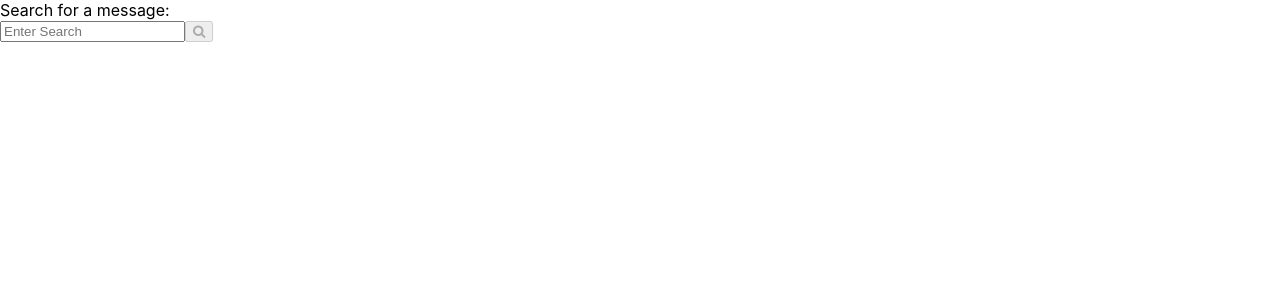
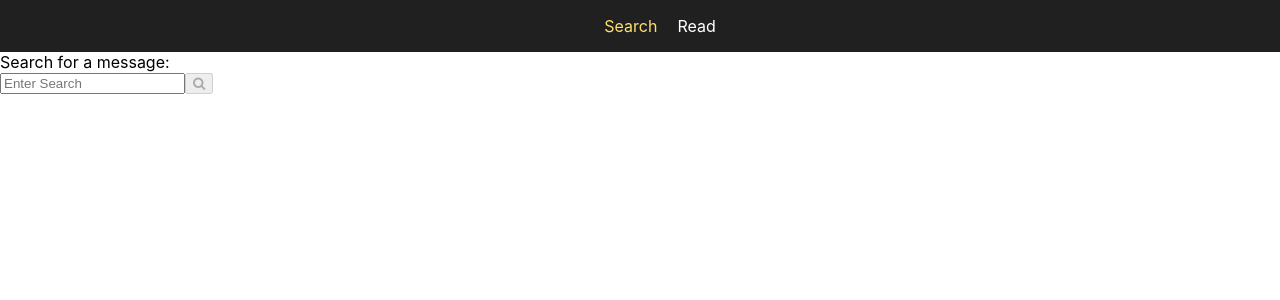
Before and after one commit to besdanielb/message-search, a React (Create React App) app: page /search in a window 1280 px wide. Shown: the top 300 px of the page. Built offline with nearby package versions, Linux system fonts and the light colour scheme.

Commit message:
added simple  nav bar

```diff
--- a/package.json
+++ b/package.json
@@ -11,6 +11,7 @@
     "node-sass": "^5.0.0",
     "react": "^17.0.2",
     "react-dom": "^17.0.2",
+    "react-router-dom": "^5.2.0",
     "react-scripts": "4.0.3",
     "web-vitals": "^2.1.0"
   },
--- a/src/App.js
+++ b/src/App.js
@@ -1,82 +1,44 @@
 import "./App.scss";
-import React from "react";
+import {
+  BrowserRouter as Router,
+  Switch,
+  Route,
+  Link,
+  Redirect,
+} from "react-router-dom";
+import Search from "./Pages/Search/search";
+import Read from "./Pages/Read/read";
+
+//use state to get the active link to apply css class
 
 function App() {
-  const [searchTerm, setSearchTerm] = React.useState("");
-  const [searchResults, setSearchResults] = React.useState([]);
-  const [messageToRead, setMessageToRead] = React.useState();
+  return (
+    <Router>
+      <div>
+        <nav className="nav-bar">
+          <ul>
+            <li className="nav-bar__link active">
+              <Link to="/search">Search</Link>
+            </li>
+            <li className="nav-bar__link">
+              <Link to="/read">Read</Link>
+            </li>
+          </ul>
+        </nav>
 
-  const onSearch = () => {
-    const url = "http://localhost:3001/search?title=" + searchTerm;
-    fetch(url)
-      .then((response) => response.json())
-      .then(
-        (results) => {
-          setSearchResults(results);
-        },
-        (error) => {
-          console.log("error: " + error);
-        }
-      );
-  };
-
-  const onSearchInputValueChange = (event) => {
-    setSearchTerm(event.target.value);
-  };
-
-  const onReadMessage = (messageDate) => {
-    const url = "http://localhost:3001/message/" + messageDate;
-    fetch(url)
-      .then((response) => response.json())
-      .then(
-        (results) => {
-          setMessageToRead(results);
-        },
-        (error) => {
-          console.log("error: " + error);
-        }
-      );
-  };
-
-  const goBackToSearch = () => {
-    setMessageToRead(null);
-  };
-
-  if (!messageToRead) {
-    return (
-      <>
-        <div>Search for a message:</div>
-        <input
-          type="text"
-          placeholder="Enter Search"
-          value={searchTerm}
-          onChange={onSearchInputValueChange}
-        />
-        <button onClick={onSearch} disabled={!searchTerm}>
-          <i className="fa fa-search"></i>
-        </button>
-        <ul>
-          {searchResults.map((result, index) => (
-            <li key={index} onClick={() => onReadMessage(result.sermonDate)}>
-              {result.sermonDate} | {result.sermonTitle} | {result.paragraph}
-            </li>
-          ))}
-        </ul>
-      </>
-    );
-  } else {
-    return (
-      <>
-        <div>Message {messageToRead?.sermonTitle}</div>
-        <ul>
-          {messageToRead?.paragraphs.map((paragraph, index) => (
-            <li key={index}>{paragraph}</li>
-          ))}
-        </ul>
-        <button onClick={goBackToSearch}>Go back to search</button>
-      </>
-    );
-  }
+        <Switch>
+          <Route exact path="/search">
+            <Search />
+          </Route>
+          <Route exact path="/read">
+            <Read />
+          </Route>
+          <Redirect to="/search"></Redirect>
+          <Route component={Search} />
+        </Switch>
+      </div>
+    </Router>
+  );
 }
 
 export default App;
--- a/src/App.scss
+++ b/src/App.scss
@@ -0,0 +1,33 @@
+.nav-bar {
+  display: inline-flex;
+  justify-content: center;
+  align-items: center;
+  margin: 0 auto;
+  width: 100%;
+  padding: 0;
+  background-color: rgb(32, 32, 32);
+  text-decoration: none;
+  list-style: none;
+
+  a {
+    color: white;
+  }
+
+  .active > a {
+    color: rgb(255, 223, 108);
+  }
+
+  a:link {
+    text-decoration: none;
+  }
+
+  a:hover {
+    border-bottom: 1px solid grey;
+  }
+
+  li {
+    list-style-type: none;
+    display: inline;
+    margin: 0 10px;
+  }
+}
--- /dev/null
+++ b/src/Pages/Read/read.jsx
@@ -0,0 +1,46 @@
+import "./read.scss";
+import React, { useEffect } from "react";
+import { useHistory, useLocation } from "react-router-dom";
+
+export default function Read(props) {
+  const [messageToRead, setMessageToRead] = React.useState();
+  const history = useHistory();
+  const location = useLocation();
+
+  useEffect(() => {
+    if (location?.state?.date) {
+      const url = "http://localhost:3001/message/" + location?.state?.date;
+      fetch(url)
+        .then((response) => response.json())
+        .then(
+          (results) => {
+            setMessageToRead(results);
+          },
+          (error) => {
+            console.log("error: " + error);
+          }
+        );
+    }
+  }, [location?.state?.date]);
+
+  const goBackToSearch = () => {
+    setMessageToRead(null);
+    history.push("/search");
+  };
+
+  if (messageToRead) {
+    return (
+      <>
+        <div>Message {messageToRead.sermonTitle}</div>
+        <ul>
+          {messageToRead?.paragraphs.map((paragraph, index) => (
+            <li key={index}>{paragraph}</li>
+          ))}
+        </ul>
+        <button onClick={goBackToSearch}>Go back to search</button>
+      </>
+    );
+  } else {
+    return <div>Read Messages For Free</div>;
+  }
+}
--- /dev/null
+++ b/src/Pages/Search/search.jsx
@@ -0,0 +1,56 @@
+import "./search.scss";
+import React from "react";
+import { useHistory } from "react-router-dom";
+
+export default function Search() {
+  const [searchTerm, setSearchTerm] = React.useState("");
+  const [searchResults, setSearchResults] = React.useState([]);
+  const history = useHistory();
+
+  const onSearch = () => {
+    const url = "http://localhost:3001/search?title=" + searchTerm;
+    fetch(url)
+      .then((response) => response.json())
+      .then(
+        (results) => {
+          setSearchResults(results);
+        },
+        (error) => {
+          console.log("error: " + error);
+        }
+      );
+  };
+
+  const onSearchInputValueChange = (event) => {
+    setSearchTerm(event.target.value);
+  };
+
+  const onReadMessage = (messageDate) => {
+    history.push({
+      pathname: "/read",
+      state: { date: messageDate },
+    });
+  };
+
+  return (
+    <>
+      <div>Search for a message:</div>
+      <input
+        type="text"
+        placeholder="Enter Search"
+        value={searchTerm}
+        onChange={onSearchInputValueChange}
+      />
+      <button onClick={onSearch} disabled={!searchTerm}>
+        <i className="fa fa-search"></i>
+      </button>
+      <ul>
+        {searchResults.map((result, index) => (
+          <li key={index} onClick={() => onReadMessage(result.sermonDate)}>
+            {result.sermonDate} | {result.sermonTitle} | {result.paragraph}
+          </li>
+        ))}
+      </ul>
+    </>
+  );
+}
```
Also changed, not shown: src/Pages/Read/read.scss (added), src/Pages/Search/search.scss (added), 1 other file (tests, documents, lock files or other folders).
